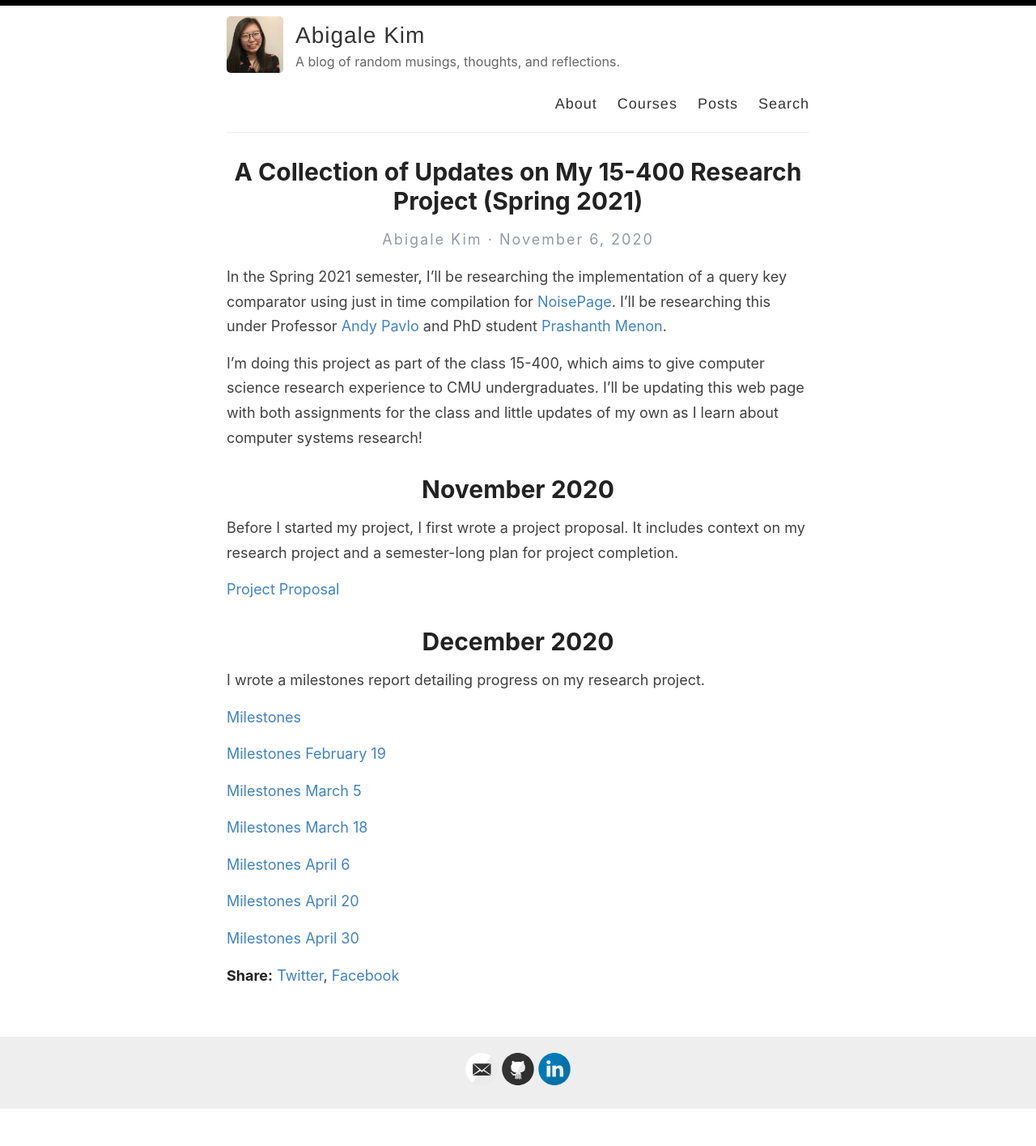
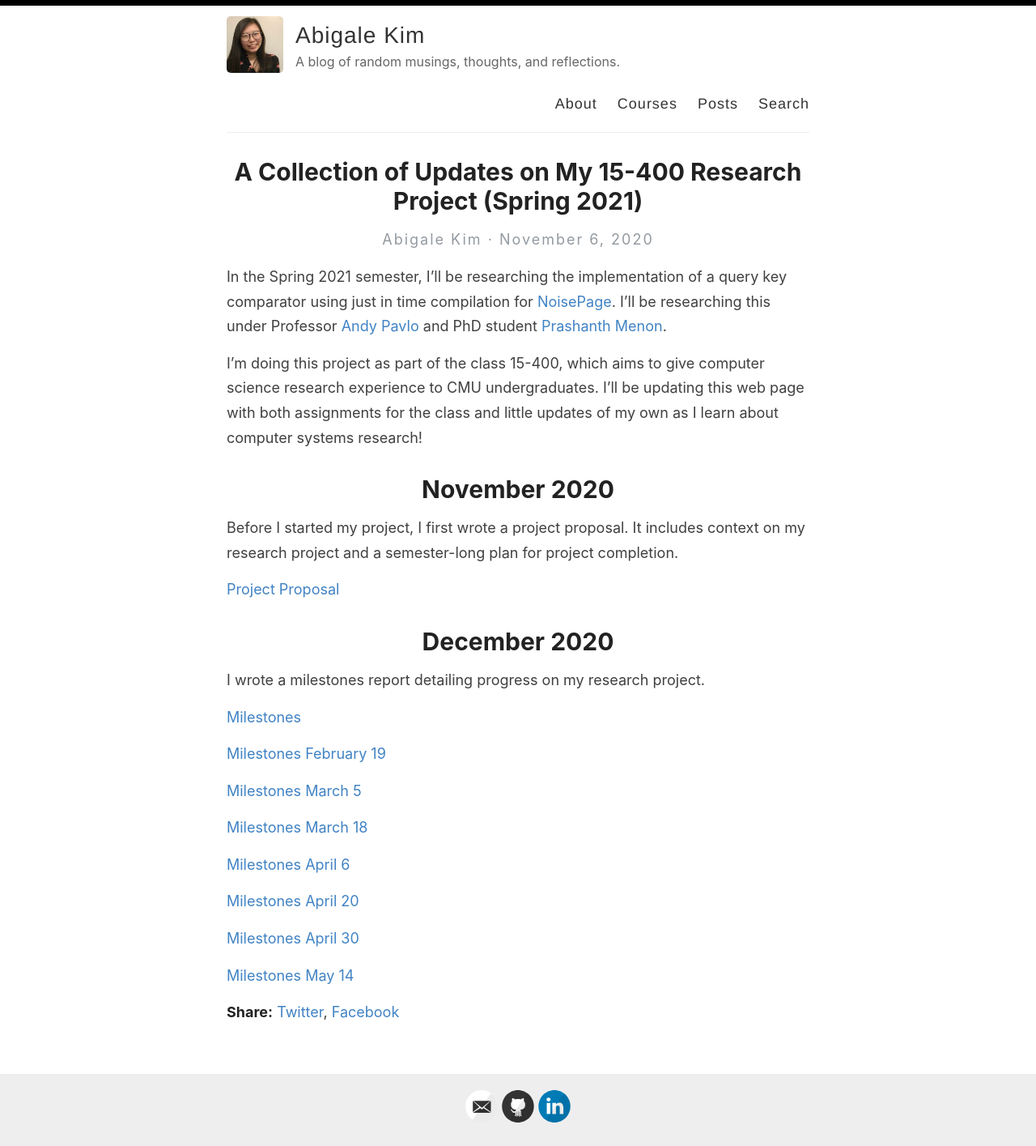
Before and after one commit to abigalekim/old_website, a Jekyll site: the page built from _posts/2020-11-06-15400-research.md, in a window 1280 px wide. Shown: the whole page at 81% size. Built offline with Jekyll 4.4.1, drawn with Linux system fonts in a browser that asks for light colours; before the commit the page ends 1370 px from its top, so only the background shows below that.

Commit message:
milestone 7

```diff
--- a/_posts/2020-11-06-15400-research.md
+++ b/_posts/2020-11-06-15400-research.md
@@ -29,3 +29,5 @@ I wrote a milestones report detailing progress on my research project.
 [Milestones April 20](../assets/400_milestone5.pdf)
 
 [Milestones April 30](../assets/400_milestone6.pdf)
+
+[Milestones May 14](../assets/400_milestone7.pdf)
```
Also changed, not shown: 1 other file.
